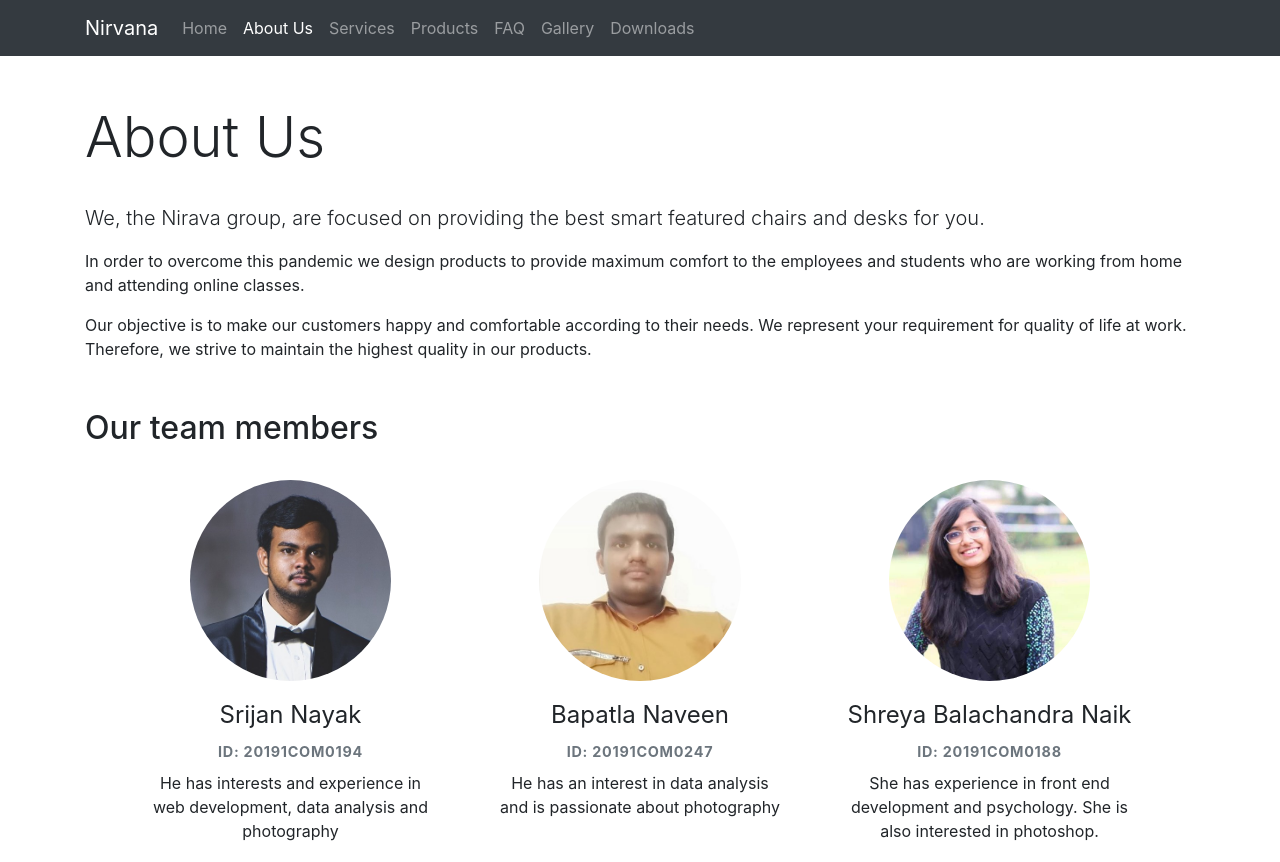
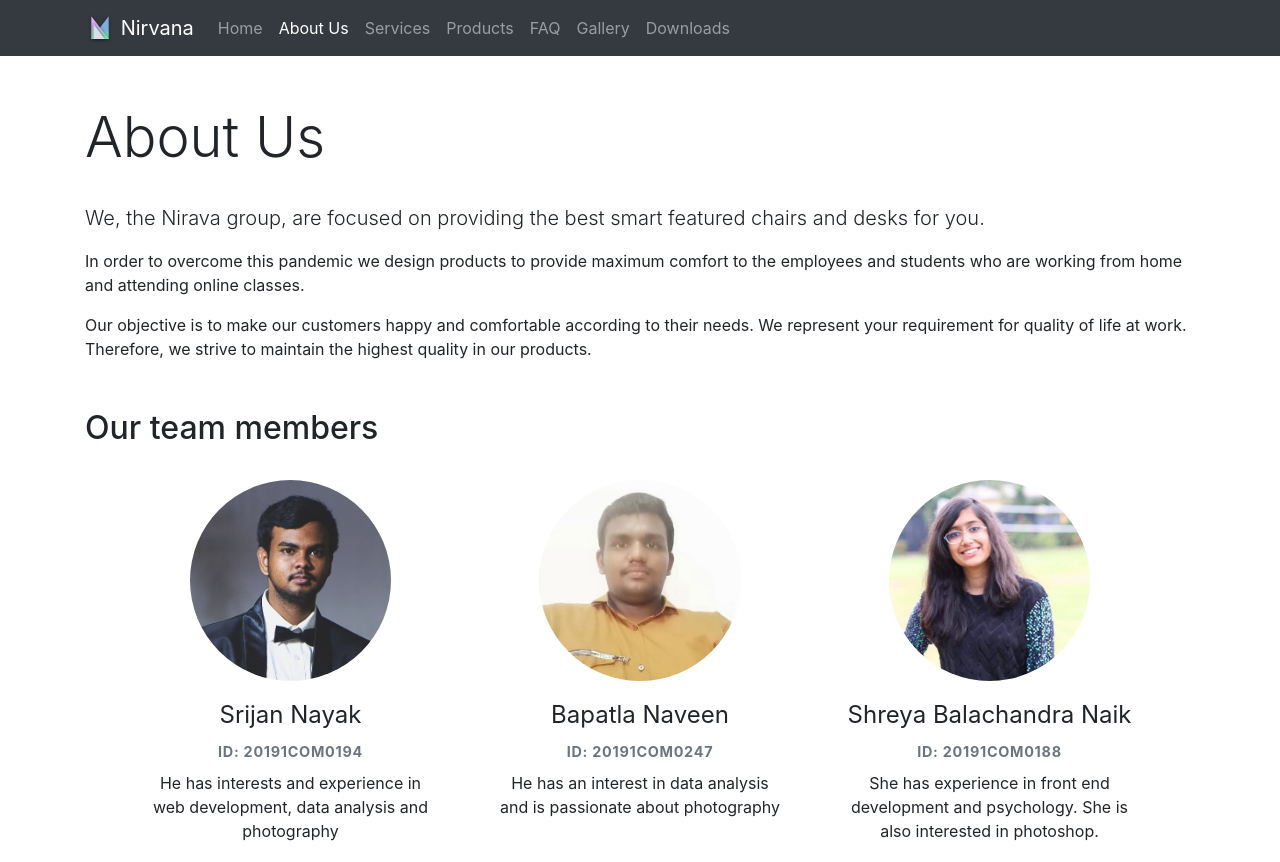
Before and after one commit to dttb-nirvana/nirvana, a plain HTML site: page pages/about-us.html in a window 1280 px wide. Shown: the top 862 px of the page. Drawn offline with nearby package versions, Linux system fonts and the light colour scheme.

Commit message:
feat: Add brand logo to navbar

```diff
--- a/pages/about-us.html
+++ b/pages/about-us.html
@@ -14,7 +14,11 @@
   <header class="mb-5">
     <nav class="navbar navbar-expand-lg navbar-dark bg-dark">
       <div class="container">
-        <a href="../index.html" class="navbar-brand">Nirvana</a>
+        <a href="../index.html" class="navbar-brand">
+          <img src="../assets/images/logo.svg" width="30" height="30" class="d-inline-block align-top"
+            alt="Nirvana logo" loading="lazy">
+          Nirvana
+        </a>
         <button class="navbar-toggler" type="button" data-toggle="collapse" data-target="#navbarSupportedContent"
           aria-controls="navbarSupportedContent" aria-expanded="false" aria-label="Toggle navigation">
           <span class="navbar-toggler-icon"></span>
```
Also changed, not shown: index.html (+5 -1 lines), pages/faq.html (+5 -1 lines), pages/gallery.html (+5 -1 lines), pages/products.html (+5 -1 lines), pages/services.html (+5 -1 lines), assets/images/logo.svg (added).
